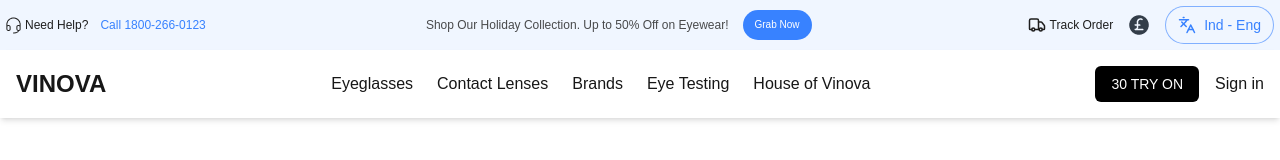
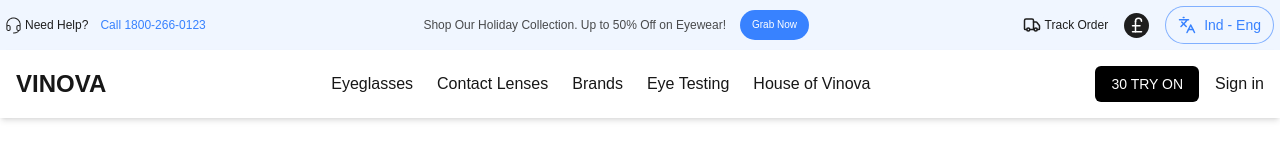
Before and after one commit to Abhineet9781/Figma-Responsive-Design-Using-Next.js-and-TailwindCSS, a Next.js app: page / in a window 1280 px wide. Shown: the top 160 px of the page. Built offline with nearby package versions, Linux system fonts and the light colour scheme.

Commit message:
updated icons

```diff
--- a/src/components/Header.jsx
+++ b/src/components/Header.jsx
@@ -1,7 +1,7 @@
 "use client"
 import { useState, useEffect } from 'react';
 import Image from 'next/image'
-import { Languages, Truck } from 'lucide-react';
+import { Languages, PoundSterling, Truck } from 'lucide-react';
 
 
 export default function Header() {
@@ -55,13 +55,11 @@ export default function Header() {
                                     </div>
 
                                 </button>
-                                <Image
-                                    src="/vector.png"
-                                    width={19.5}
-                                    height={15}
-                                    alt="Picture of the author"
-                                    className='text-[#1E1E1E] w-[20px] h-[20px]'
-                                />
+                                <div className="bg-[#1E1E1E] rounded-full flex items-center justify-center w-[25px] h-[25px]">
+  <PoundSterling size={18} color="#FFFFFF" />
+</div>
+
+
                             </div>
 
                             <button className=" bg-[#F0F6FF]  rounded-full cursor-pointer border border-[#3882FF99] flex items-center ">
```
